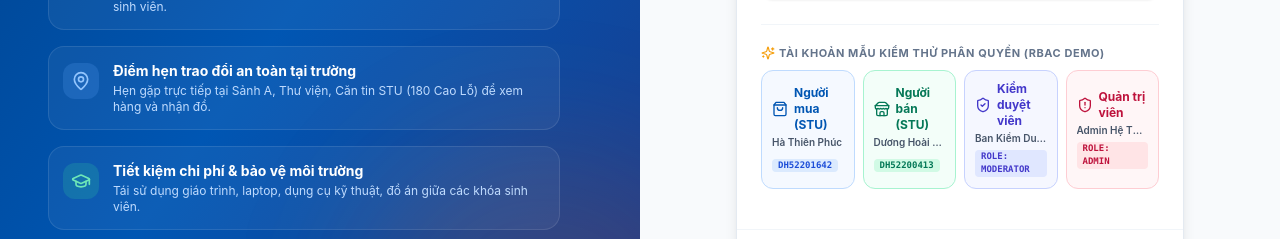
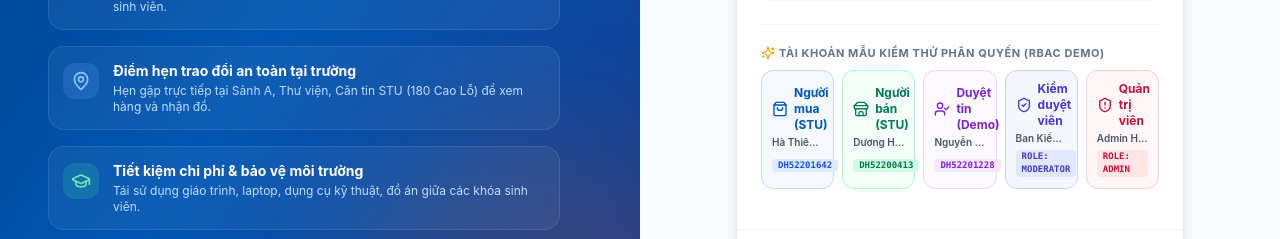
Before and after one commit to PhoqDuoq/De-tai-website-trao-doi-do-cu-sinh-vien-STU, a React (Vite) app in the folder frontend/: page /login in a window 1280 px wide. Shown: the part 487-726 px from the top of the page. Built offline with nearby package versions, Linux system fonts and the light colour scheme; no server answers.

Commit message:
feat(auth): add 1-click quick login button for Nguyen Trung Hau to demo listing status workflow

```diff
--- a/frontend/src/pages/auth/LoginPage.jsx
+++ b/frontend/src/pages/auth/LoginPage.jsx
@@ -3,7 +3,7 @@ import { Link, useNavigate, useLocation } from 'react-router-dom';
 import { useForm } from 'react-hook-form';
 import { zodResolver } from '@hookform/resolvers/zod';
 import { z } from 'zod';
-import { Mail, Lock, Eye, EyeOff, LogIn, AlertCircle, Sparkles, GraduationCap, ShieldCheck, ShieldAlert, ShoppingBag, Store } from 'lucide-react';
+import { Mail, Lock, Eye, EyeOff, LogIn, AlertCircle, Sparkles, GraduationCap, ShieldCheck, ShieldAlert, ShoppingBag, Store, UserCheck } from 'lucide-react';
 import { useAuth } from '@/hooks/useAuth';
 import { useToast } from '@/hooks/useToast';
 import { extractErrorMessage, clearAuthData } from '@/api/client';
@@ -188,7 +188,7 @@ export function LoginPage() {
               </span>
             </div>
 
-            <div className="grid grid-cols-1 sm:grid-cols-2 lg:grid-cols-4 gap-2">
+            <div className="grid grid-cols-1 sm:grid-cols-2 lg:grid-cols-5 gap-2">
               <button
                 type="button"
                 onClick={() =>
@@ -224,6 +224,25 @@ export function LoginPage() {
                 </div>
                 <div className="text-[9px] bg-emerald-100 text-emerald-700 px-1.5 py-0.2 rounded font-mono font-bold mt-1 inline-block">
                   DH52200413
+                </div>
+              </button>
+
+              <button
+                type="button"
+                onClick={() =>
+                  handleQuickLogin('dh52201229@gmail.com', 'Stu@123456', '/my-listings')
+                }
+                className="p-2.5 rounded-xl border border-purple-200 bg-purple-50/60 hover:bg-purple-100 text-left transition cursor-pointer"
+              >
+                <div className="flex items-center gap-1.5 text-purple-700 font-bold text-xs">
+                  <UserCheck className="w-4 h-4 shrink-0" />
+                  <span>Duyệt tin (Demo)</span>
+                </div>
+                <div className="text-[10px] text-slate-600 font-semibold mt-0.5 truncate">
+                  Nguyễn Trung Hậu
+                </div>
+                <div className="text-[9px] bg-purple-100 text-purple-700 px-1.5 py-0.2 rounded font-mono font-bold mt-1 inline-block">
+                  DH52201228
                 </div>
               </button>
 
```
